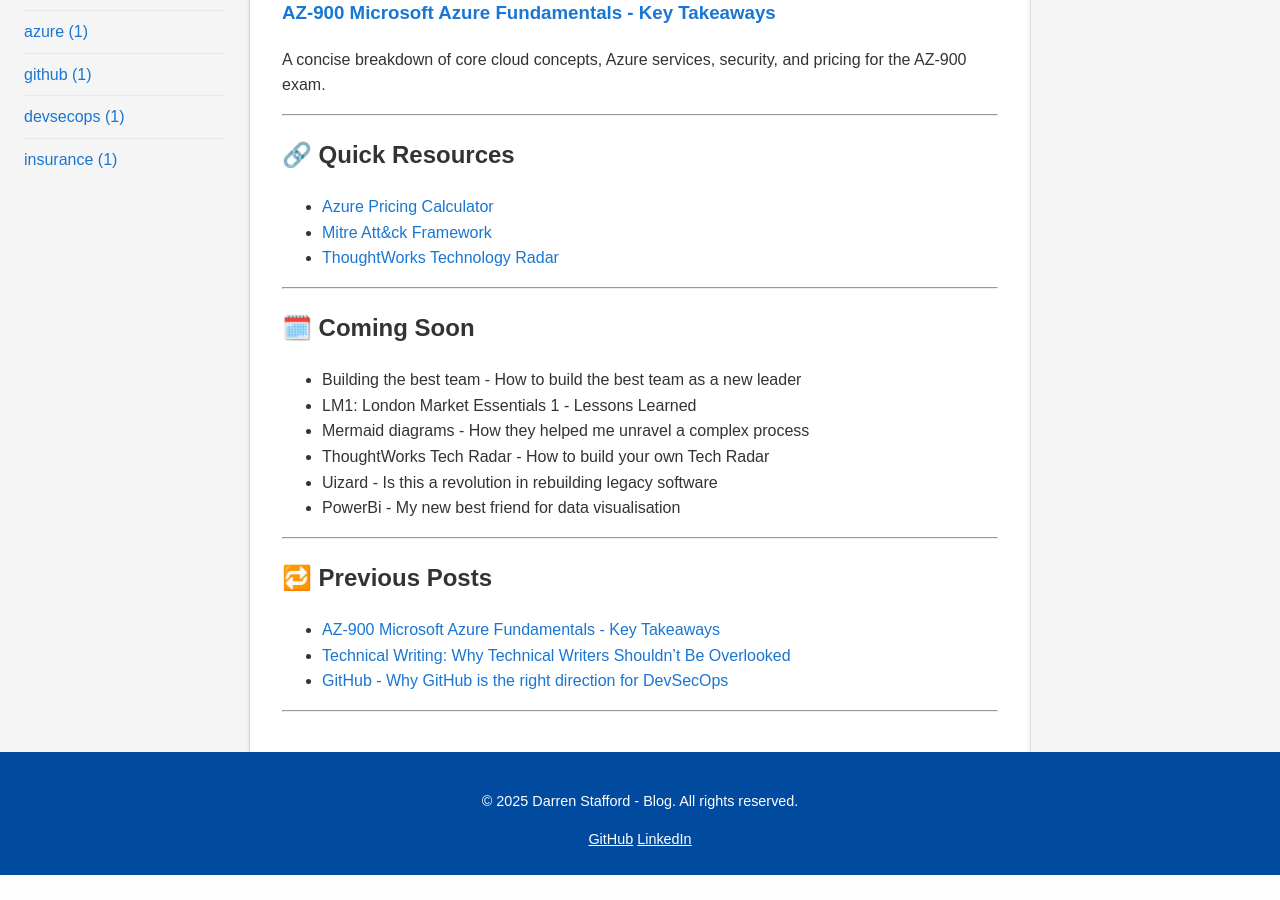
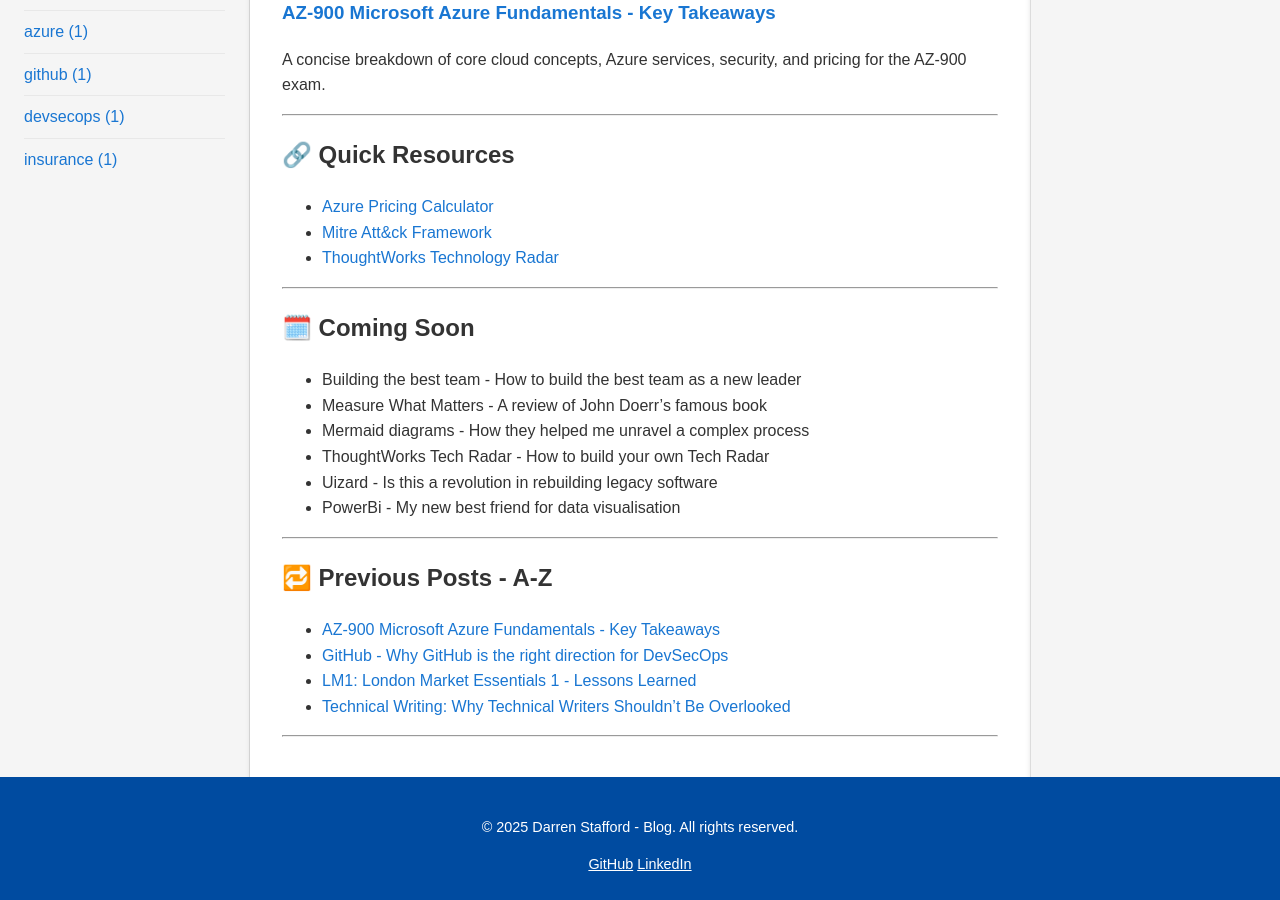
Before and after one commit to dazstaffs/blog, a Jekyll site: the page built from index.md, in a window 1280 px wide and 900 px high, scrolled down 653 px. Built offline with Jekyll 4.4.1, drawn with Linux system fonts in a browser that asks for light colours; before the commit the page ends 1528 px from its top, so only the background shows below that; part of the change alters nothing that is shown.

Commit message:
adjusted home page

```diff
--- a/index.md
+++ b/index.md
@@ -38,7 +38,7 @@ A concise breakdown of core cloud concepts, Azure services, security, and pricin
 ## 🗓️ Coming Soon
 
 - Building the best team - How to build the best team as a new leader
-- LM1: London Market Essentials 1 - Lessons Learned
+- Measure What Matters - A review of John Doerr's famous book
 - Mermaid diagrams - How they helped me unravel a complex process
 - ThoughtWorks Tech Radar - How to build your own Tech Radar
 - Uizard - Is this a revolution in rebuilding legacy software
@@ -46,10 +46,11 @@ A concise breakdown of core cloud concepts, Azure services, security, and pricin
 
 ---
 
-## 🔁 Previous Posts
+## 🔁 Previous Posts - A-Z
 
 - [AZ-900 Microsoft Azure Fundamentals - Key Takeaways](_posts/2025-07-25-AZ900.md)
+- [GitHub - Why GitHub is the right direction for DevSecOps](_posts/2025-07-26-GitHubFuture.md)
+- [LM1: London Market Essentials 1 - Lessons Learned](_post/2025-08-02-LM12025.md)
 - [Technical Writing: Why Technical Writers Shouldn't Be Overlooked](_posts/2024-12-20-TechnicalWriting.md)
-- [GitHub - Why GitHub is the right direction for DevSecOps](_posts/2025-07-26-GitHubFuture.md)
 
 ---
```
